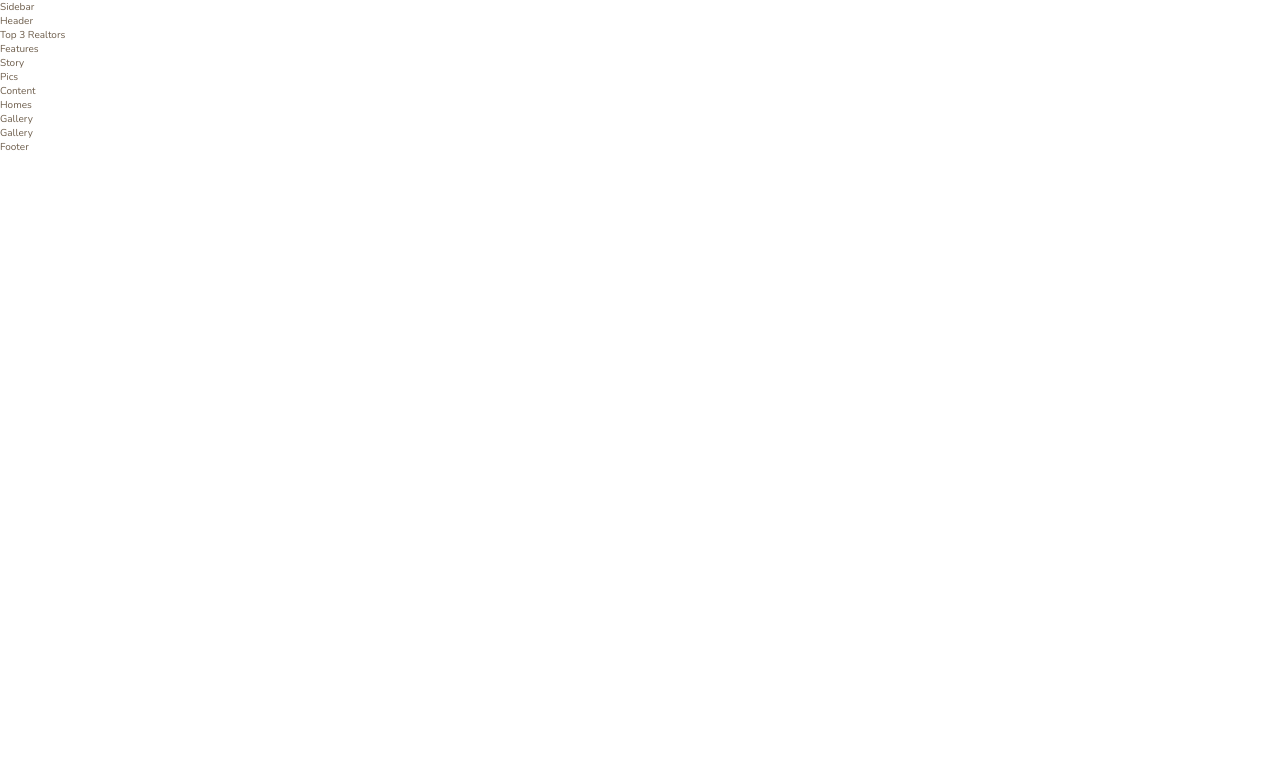
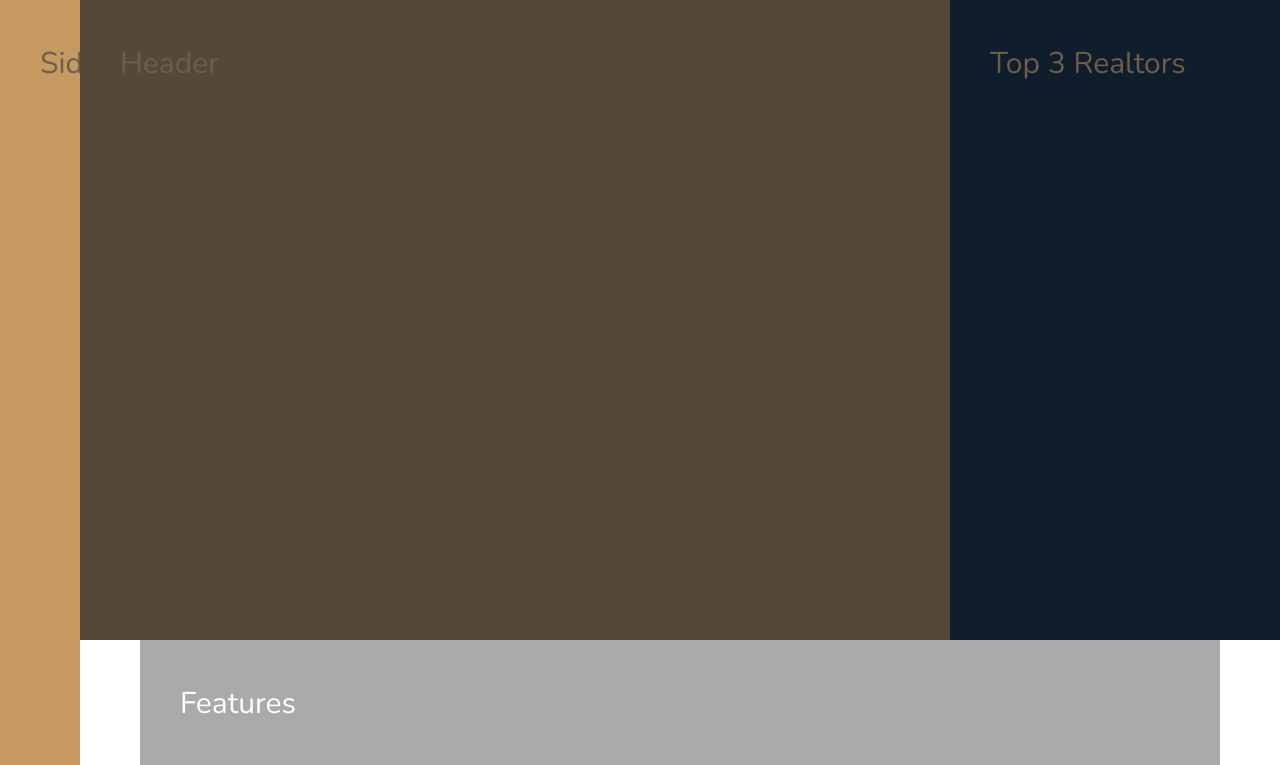
Before and after one commit to fstal/Nexter, a website: page index.html in a window 1280 px wide. Shown: the top 765 px of the page. Drawn offline with nearby package versions, Linux system fonts and the light colour scheme.

Commit message:
:lipstick: add overall grid layout

```diff
--- a/index.html
+++ b/index.html
@@ -19,11 +19,8 @@
     <header class="header">Header</header>
     <div class="realtors">Top 3 Realtors</div>
     <section class="features">Features</section>
-    <div class="story">
-      Story
-      <div class="story__pictures">Pics</div>
-      <div class="story__content">Content</div>
-    </div>
+    <div class="story__pictures">Pics</div>
+    <div class="story__content">Content</div>
     <section class="homes">Homes</section>
     <section class="gallery">Gallery</section>
     <section class="gallery">Gallery</section>
--- a/sass/_base.scss
+++ b/sass/_base.scss
@@ -31,4 +31,25 @@
   font-family: $font-primary;
   color: $color-grey-dark-2;
   font-weight: 300;
+  line-height: 1.6;
 }
+
+.container {
+  display: grid;
+  grid-template-rows: 80vh min-content 40vw repeat(3, min-content); // Heights of our rows
+  grid-template-columns:
+    [sidebar-start] 8rem [sidebar-end full-start] minmax(
+      6rem,
+      1fr
+    ) [center-start] repeat(8, [col-start] minmax(min-content, 14rem) [col-end])
+    [center-end] minmax(
+      6rem,
+      1fr
+    ) [full-end]; // each col betw min-content and 140 rem
+
+  & > * {
+    // just for dev purposes
+    padding: 4rem;
+    font-size: 3rem;
+  }
+}
--- a/sass/_features.scss
+++ b/sass/_features.scss
@@ -0,0 +1,5 @@
+.features {
+  background-color: $color-grey-light-2;
+  color: white;
+  grid-column: center-start / center-end;
+}
--- a/sass/_footer.scss
+++ b/sass/_footer.scss
@@ -0,0 +1,4 @@
+.footer {
+  background-color: $color-secondary;
+  grid-column: full-start / full-end;
+}
--- a/sass/_gallery.scss
+++ b/sass/_gallery.scss
@@ -0,0 +1,4 @@
+.gallery {
+  background-color: $color-grey-dark-1;
+  grid-column: full-start / full-end;
+}
--- a/sass/_header.scss
+++ b/sass/_header.scss
@@ -0,0 +1,4 @@
+.header {
+  background-color: $color-grey-dark-1;
+  grid-column: full-start / col-end 6;
+}
--- a/sass/_homes.scss
+++ b/sass/_homes.scss
@@ -0,0 +1,4 @@
+.homes {
+  background-color: $color-secondary;
+  grid-column: center-start / center-end;
+}
--- a/sass/_realtors.scss
+++ b/sass/_realtors.scss
@@ -0,0 +1,4 @@
+.realtors {
+  background-color: $color-secondary;
+  grid-column: col-start 7 / full-end;
+}
--- a/sass/_sidebar.scss
+++ b/sass/_sidebar.scss
@@ -0,0 +1,5 @@
+.sidebar {
+  background-color: $color-primary;
+  grid-column: sidebar-start / sidebar-end;
+  grid-row: 1 / -1;
+}
--- a/sass/_story.scss
+++ b/sass/_story.scss
@@ -0,0 +1,11 @@
+.story {
+  &__pictures {
+    background-color: $color-primary;
+    grid-column: full-start / col-end 4;
+  }
+
+  &__content {
+    background-color: $color-grey-light-1;
+    grid-column: col-start 5 / full-end;
+  }
+}
```
Also changed, not shown: css/style.css.
